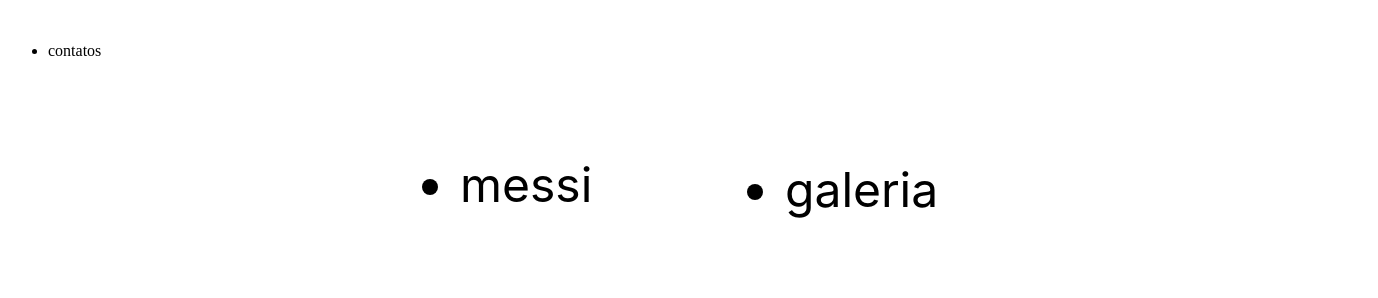
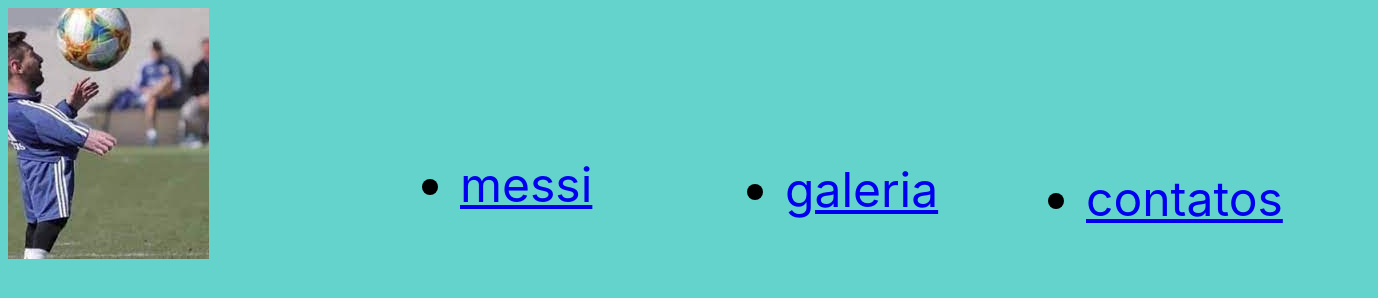
Before and after one commit to brinco123/meu-site, a plain HTML site: page index.html in a window 1280 px wide. Shown: the whole page, 1378 px wide, since content can reach past the window. Drawn offline with Linux system fonts and the light colour scheme.

Commit message:
meusite1

```diff
--- a/index.html
+++ b/index.html
@@ -11,11 +11,13 @@
 
       </section>
       <img src="download.jpeg" alt="">
+      <nav>
       <ul>
-        <li class="menu">messi</li>
-        <li class="menu1">galeria</li>
-        <li class="menu2">contatos</li>
+        <li class="menu"><a href="index.html">messi</a></li>
+        <li class="menu1"><a href="menu1.html">galeria</a></li>
+        <li class="menu2"><a href="menu2.html">contatos</a></li>
       </ul>
+    </nav>
     </header>
 
   </body>
--- a/style.css
+++ b/style.css
@@ -1,3 +1,6 @@
+body{
+  background-color:#64D3CC
+}
 .menu{
   position: absolute;
 width: 191px;
@@ -30,3 +33,18 @@
 
   color: #000000;
 }
+.menu2{
+  position: absolute;
+width: 292px;
+height: 37px;
+left: 1086px;
+top: 170px;
+
+font-family: 'Inter';
+font-style: normal;
+font-weight: 400;
+font-size: 48px;
+line-height: 58px;
+
+color: #000000;
+}
```
Also changed, not shown: download.jpeg (added). Lines whose indentation alone changed are shown as unchanged.
